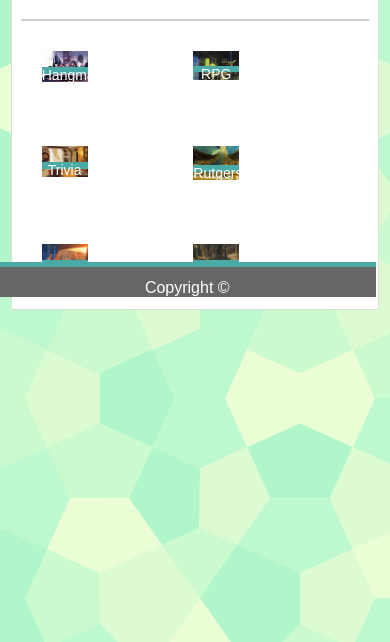
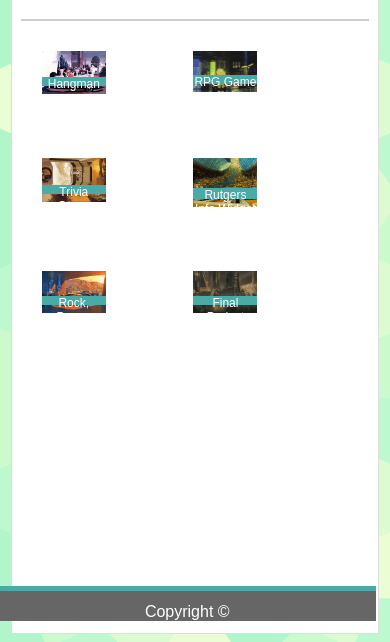
Before and after one commit to TomSmaj/Responsive-Portfolio, a plain HTML site: page portfolio.html in a window 390 px wide. Shown: the part 202-844 px from the top of the page. Drawn offline with Linux system fonts and the light colour scheme.

```diff
--- a/assets/css/index.css
+++ b/assets/css/index.css
@@ -32,7 +32,7 @@
 .main-box{
     position: relative;
     width: 960px;
-    max-height: 80%;
+    min-height: 70%;
     display: block;
     background-color: #ffffff;
     margin: 9%;
--- a/assets/css/portfolio.css
+++ b/assets/css/portfolio.css
@@ -35,8 +35,8 @@
 
 @media screen and (max-width: 960px){
     .pic-size{
-        width: 50%;
-        height: 50%;
+        width: 70%;
+        height: 60%;
     }
 
     .project{
@@ -45,9 +45,9 @@
     }
 
     .banner{
-        width: 50%;
+        width: 70%;
         height: 20%;
-        font-size: 14px;
+        font-size: 12px;
     }
 
     .b-text{
```
